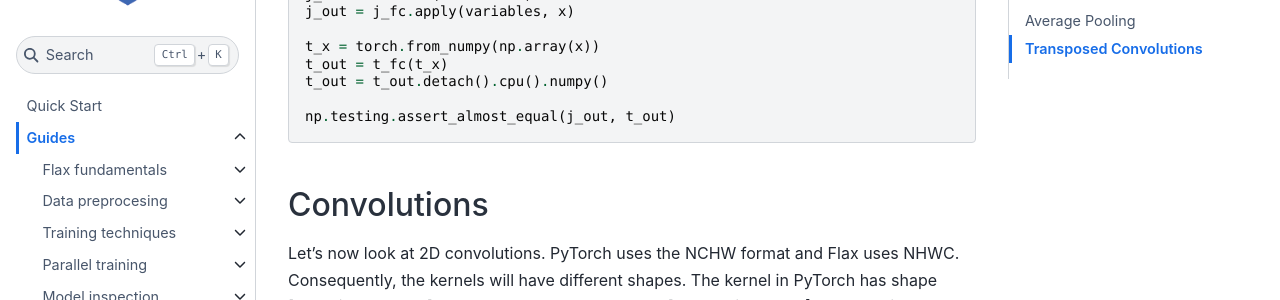
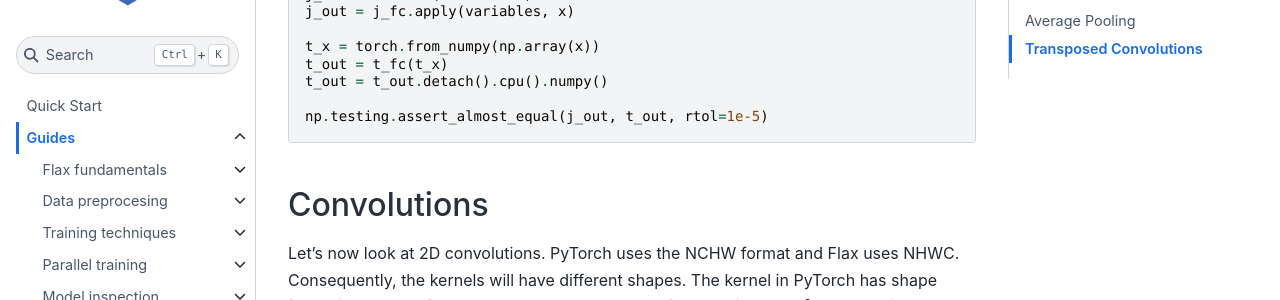
Before and after one commit to google/flax, a Sphinx documentation site: the page built from docs/guides/convert_pytorch_to_flax.rst, in a window 1280 px wide and 900 px high, scrolled down 472 px. Shown: the part 152-452 px from the top of the window. Built offline with Sphinx 7.4.7 and the Sphinx Book theme 1.1.4, drawn with Linux system fonts in a browser that asks for light colours; pages that are not in the unit, such as notebooks, are missing from menus.

Commit message:
relax tolerance in convert_pytorch_to_flax

```diff
--- a/docs/guides/convert_pytorch_to_flax.rst
+++ b/docs/guides/convert_pytorch_to_flax.rst
@@ -42,7 +42,7 @@ and the Flax kernel has shape [inC, outC]. Transposing the kernel will do the tr
   t_out = t_fc(t_x)
   t_out = t_out.detach().cpu().numpy()
 
-  np.testing.assert_almost_equal(j_out, t_out)
+  np.testing.assert_almost_equal(j_out, t_out, rtol=1e-5)
 
 
 Convolutions
```
